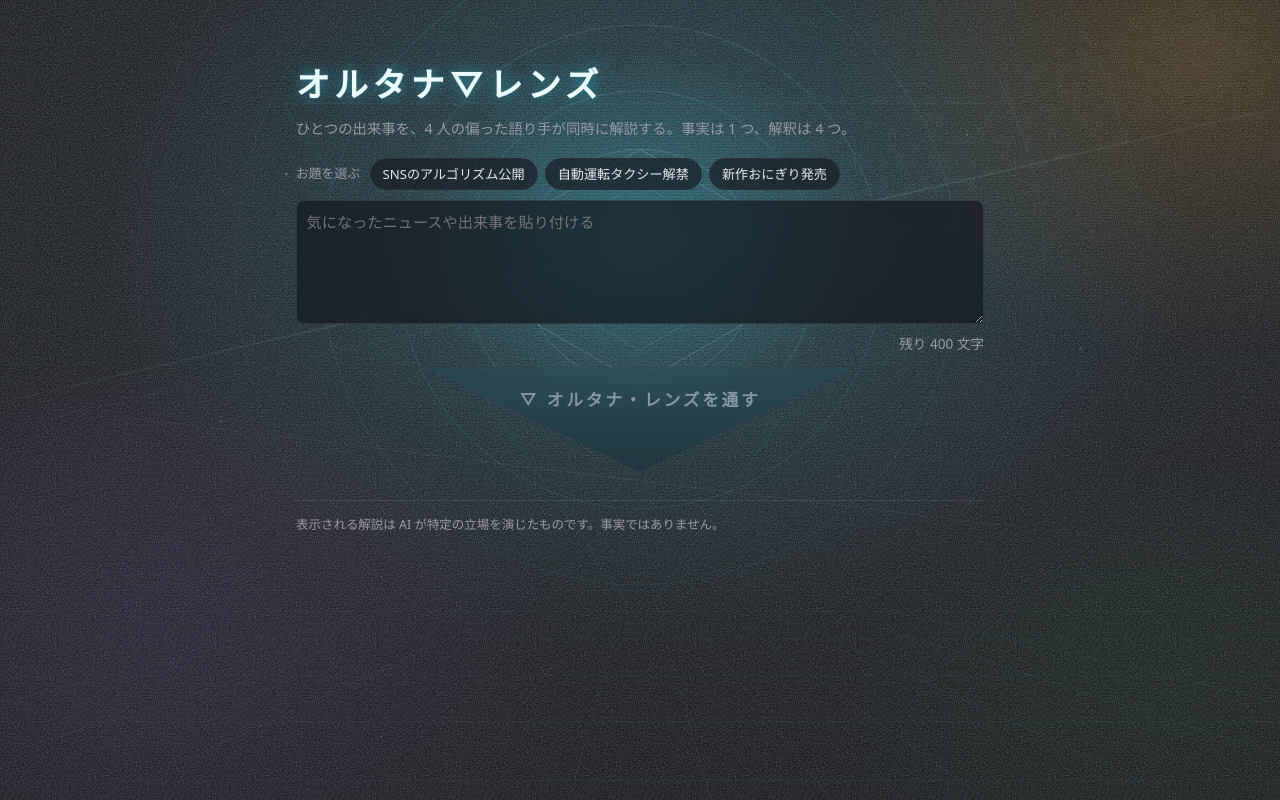
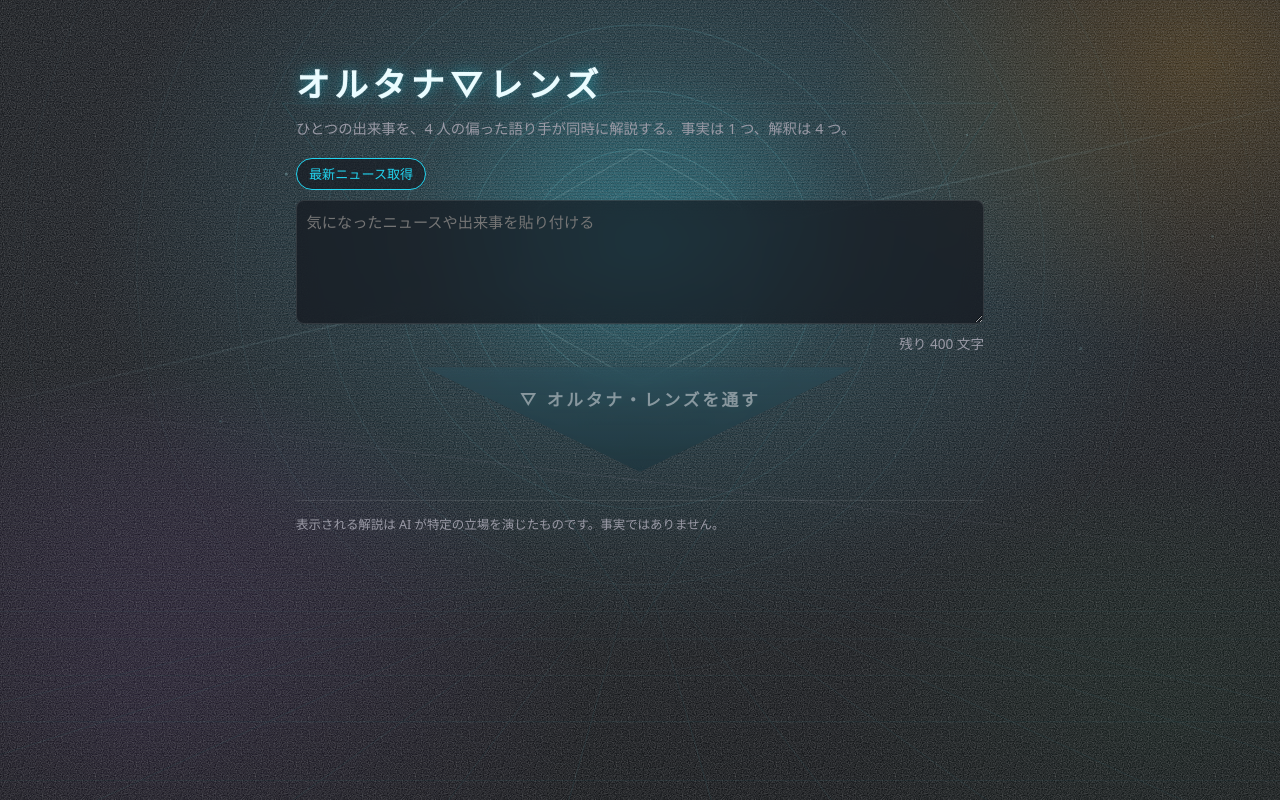
Before and after one commit to TakuyaMizukami7/Hackathon, a React (Vite) app: page / in a window 1280 px wide. Built offline with nearby package versions, Linux system fonts and the light colour scheme.

Commit message:
feat: 「最新ニュース取得」ボタンでお題チップを表示する (#33)

```diff
--- a/src/features/bias-filter/BiasFilter.tsx
+++ b/src/features/bias-filter/BiasFilter.tsx
@@ -26,6 +26,8 @@ export function BiasFilter() {
   const [errorMessage, setErrorMessage] = useState('')
   /** 実行を開始した時刻(performance.now())。経過秒数の表示に使う */
   const [startedAt, setStartedAt] = useState<number | null>(null)
+  /** 「最新ニュース取得」を押すまではお題チップを隠す */
+  const [samplesShown, setSamplesShown] = useState(false)
 
   /** `?mock=` の判定は起動時に 1 回だけ */
   const [mock] = useState(readMockMode)
@@ -75,7 +77,9 @@ export function BiasFilter() {
       </header>
 
       <div className="bf__samples">
-        <span className="bf__samples-label">お題を選ぶ</span>
+        {samplesShown ? (
+          <>
+            <span className="bf__samples-label">ニュースを選ぶ</span>
             {SAMPLE_INPUTS.map((sample) => (
               <button
                 key={sample.label}
@@ -87,6 +91,16 @@ export function BiasFilter() {
                 {sample.label}
               </button>
             ))}
+          </>
+        ) : (
+          <button
+            type="button"
+            className="bf__chip bf__chip--fetch"
+            onClick={() => setSamplesShown(true)}
+          >
+            最新ニュース取得
+          </button>
+        )}
       </div>
 
       <textarea
--- a/src/features/bias-filter/bias-filter.css
+++ b/src/features/bias-filter/bias-filter.css
@@ -312,6 +312,12 @@
 .bf__chip:not(:disabled):hover {
   border-color: var(--accent);
   background: rgba(34, 211, 238, 0.12);
+}
+
+/* 「最新ニュース取得」ボタン。押すまでお題チップが隠れているので、通常チップより目立たせる */
+.bf__chip--fetch {
+  border-color: var(--accent);
+  color: var(--accent);
 }
 
 /* 免責。読ませるためではなく「先回りで潰してある」ことを見せるためのもの */
```
Lines whose indentation alone changed are shown as unchanged.
